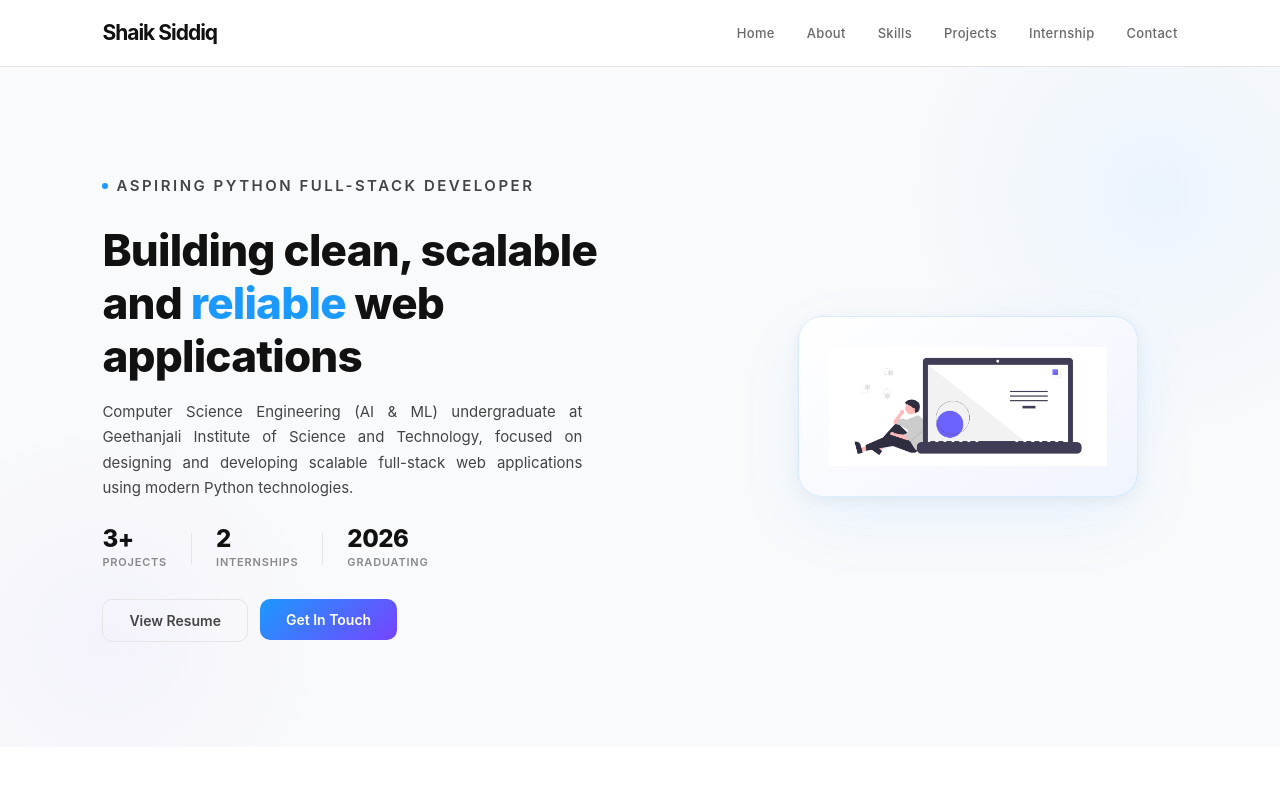
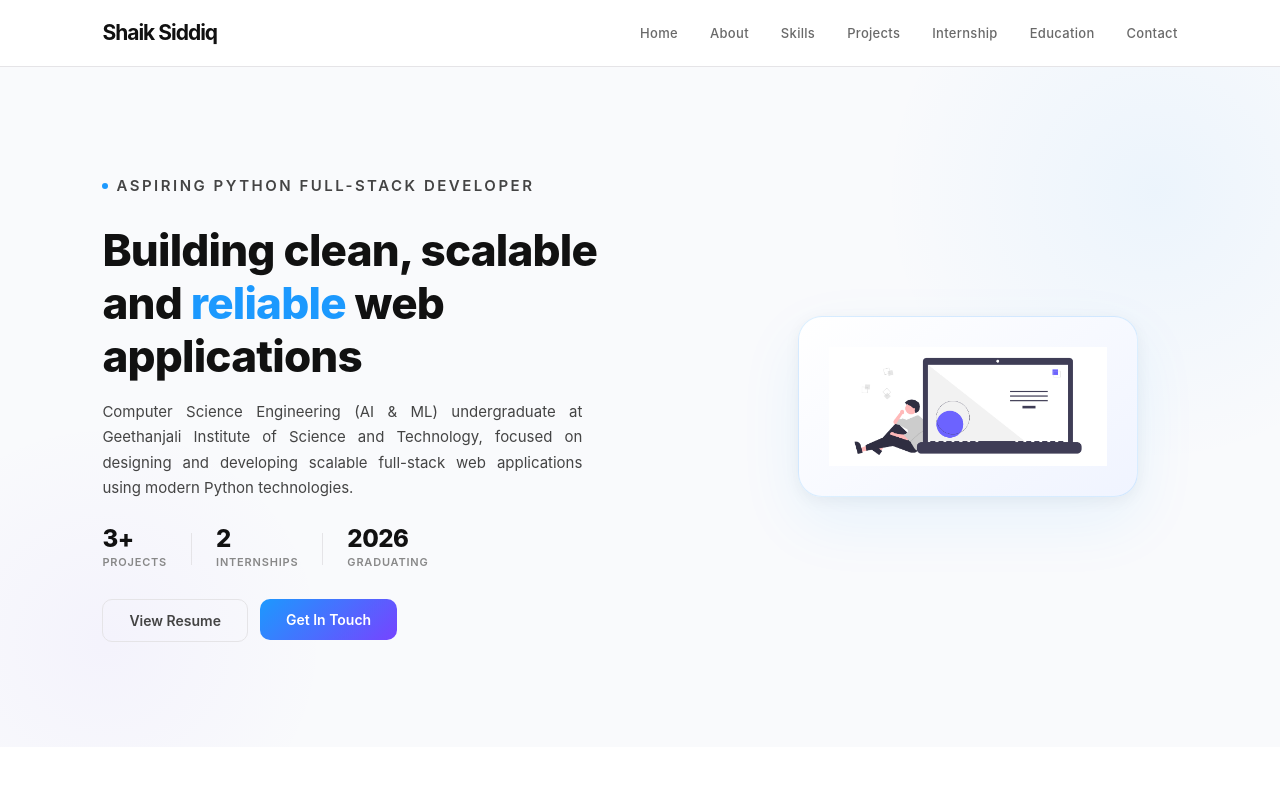
Before and after one commit to Siddiq06/Portfolio, a React (Vite) app: page / in a window 1280 px wide. Shown: the top 800 px of the page. Built offline with nearby package versions, Linux system fonts and the light colour scheme.

Commit message:
Update navbar.jsx

```diff
--- a/src/components/navbar.jsx
+++ b/src/components/navbar.jsx
@@ -12,6 +12,7 @@ function Navbar() {
         <li><a href="#skills">Skills</a></li>
         <li><a href="#projects">Projects</a></li>
         <li><a href="#internship">Internship</a></li>
+        <li><a href="#education">Education</a></li>
         <li><a href="#contact">Contact</a></li>
       </ul>
 
```
